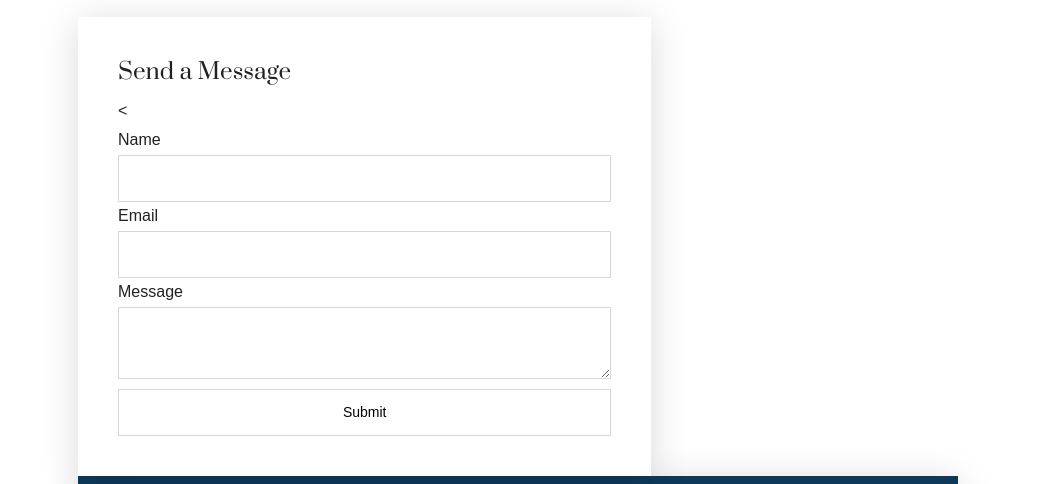
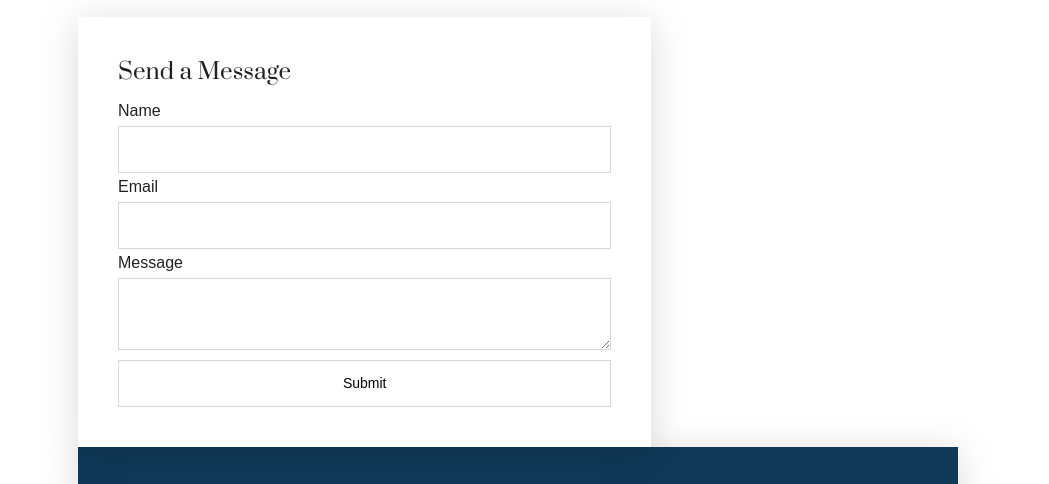
Before and after one commit to 40213532/40213532unit13, a plain HTML site: page contactus.html in a window 1280 px wide. Shown: the part 271-755 px from the top of the page, without its empty margins (122-1171 px from the left). Drawn offline with nearby package versions, Linux system fonts and the light colour scheme.

Commit message:
Update contactus.html

```diff
--- a/contactus.html
+++ b/contactus.html
@@ -517,7 +517,7 @@
                     <!-- Form -->
                     <div class="contact form">
                         <h3>Send a Message</h3>
-                        <<form action="mailto:666@666.com"
+                        <form action="mailto:666@666.com"
                         method="post"
                         name="feedback"
                         onsubmit="return checkINFO()">
```
